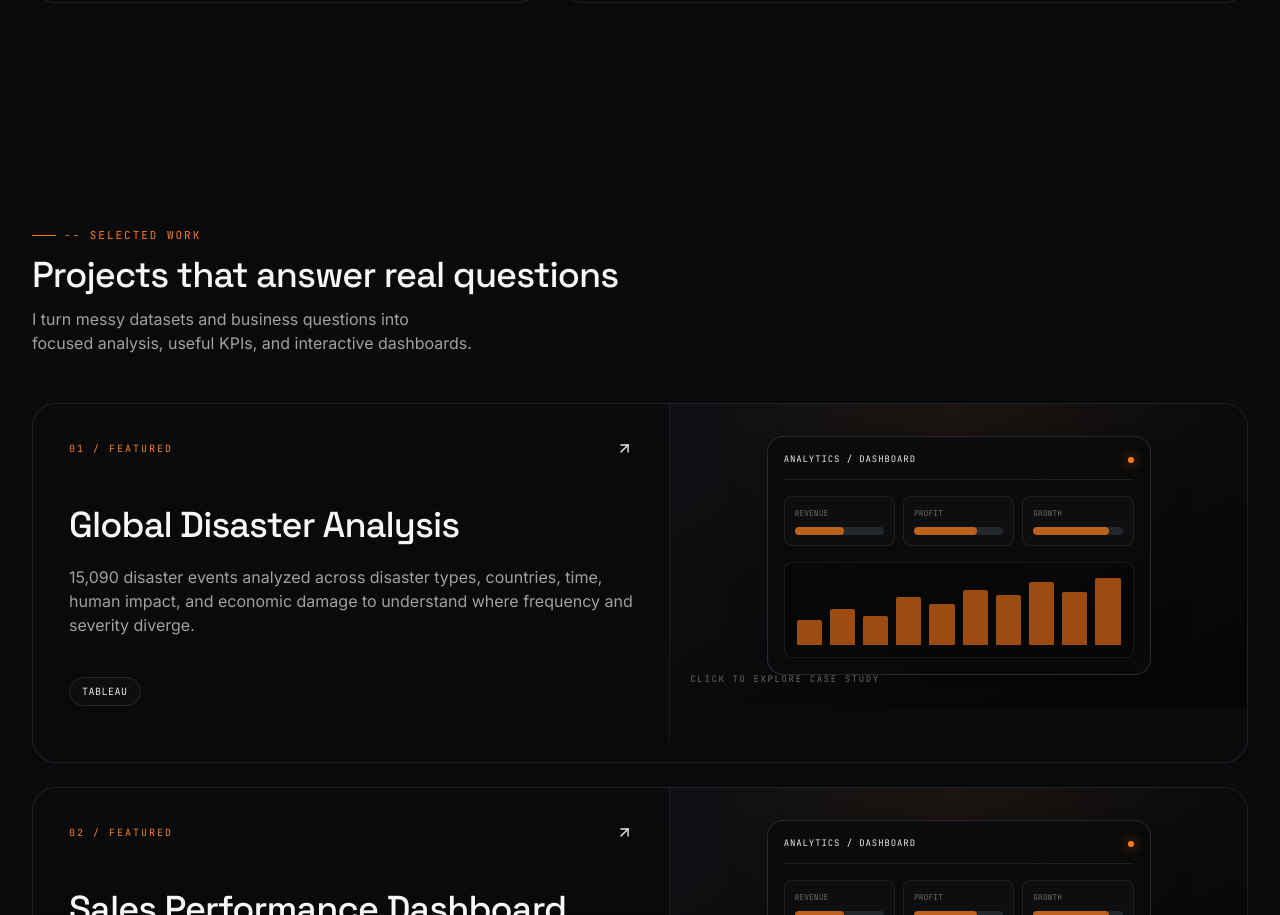
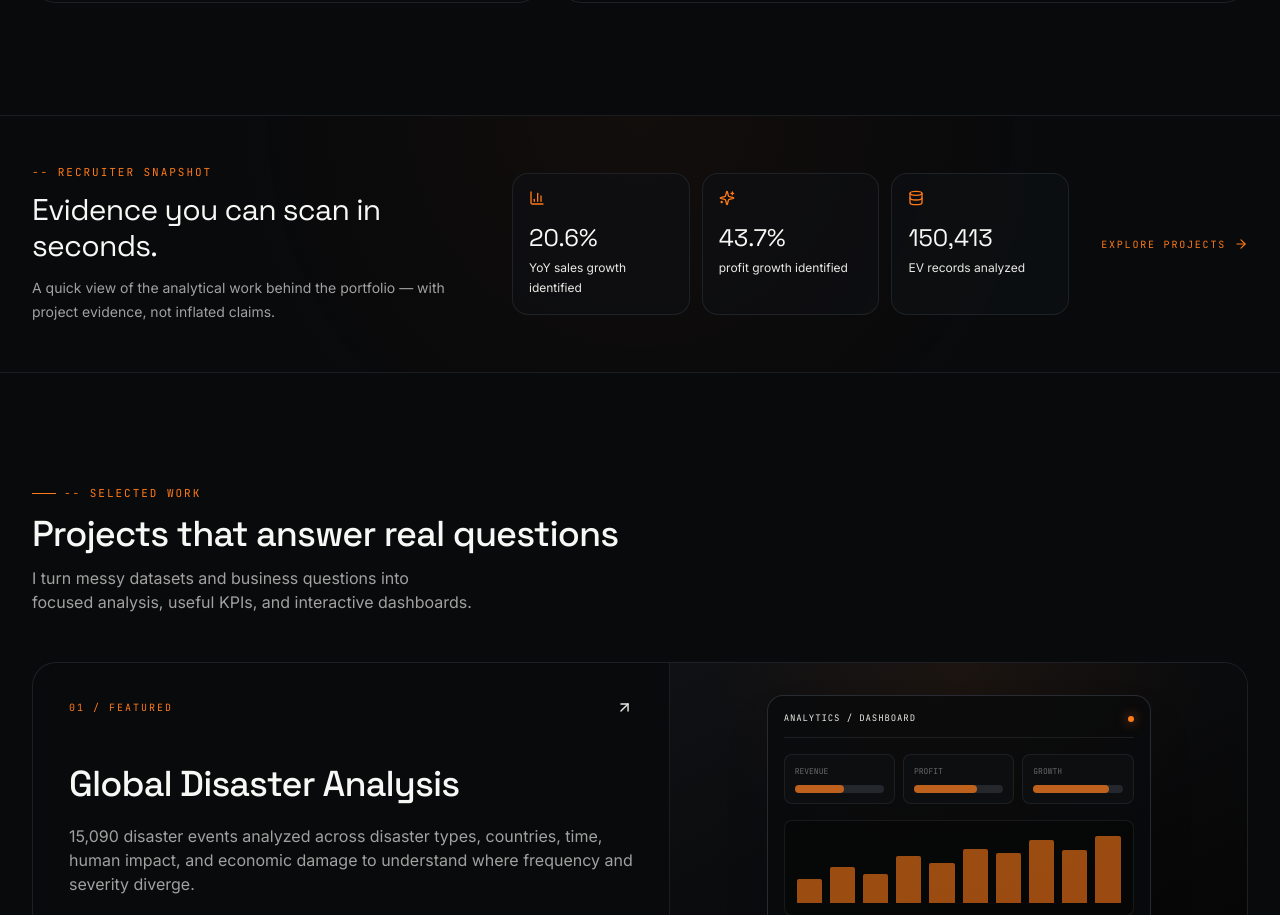
Before and after one commit to bhaskar-nb/portfolio, a Next.js app: page / in a window 1280 px wide. Shown: the part 1825-2740 px from the top of the page. Built offline with nearby package versions, Linux system fonts and the light colour scheme.

Commit message:
Add recruiter proof section to homepage

```diff
--- a/app/page.tsx
+++ b/app/page.tsx
@@ -2,9 +2,10 @@ import Loader from "@/components/Loader";
 import Navbar from "@/components/Navbar";
 import Hero from "@/components/Hero";
 import About from "@/components/About";
+import RecruiterProof from "@/components/RecruiterProof";
+import Projects from "@/components/Projects";
 import Experience from "@/components/Experience";
 import Skills from "@/components/Skills";
-import Projects from "@/components/Projects";
 import Certifications from "@/components/Certifications";
 import Education from "@/components/Education";
 import Contact from "@/components/Contact";
@@ -18,6 +19,7 @@ export default function Home() {
       <main>
         <Hero />
         <About />
+        <RecruiterProof />
         <Projects />
         <Experience />
         <Skills />
```
